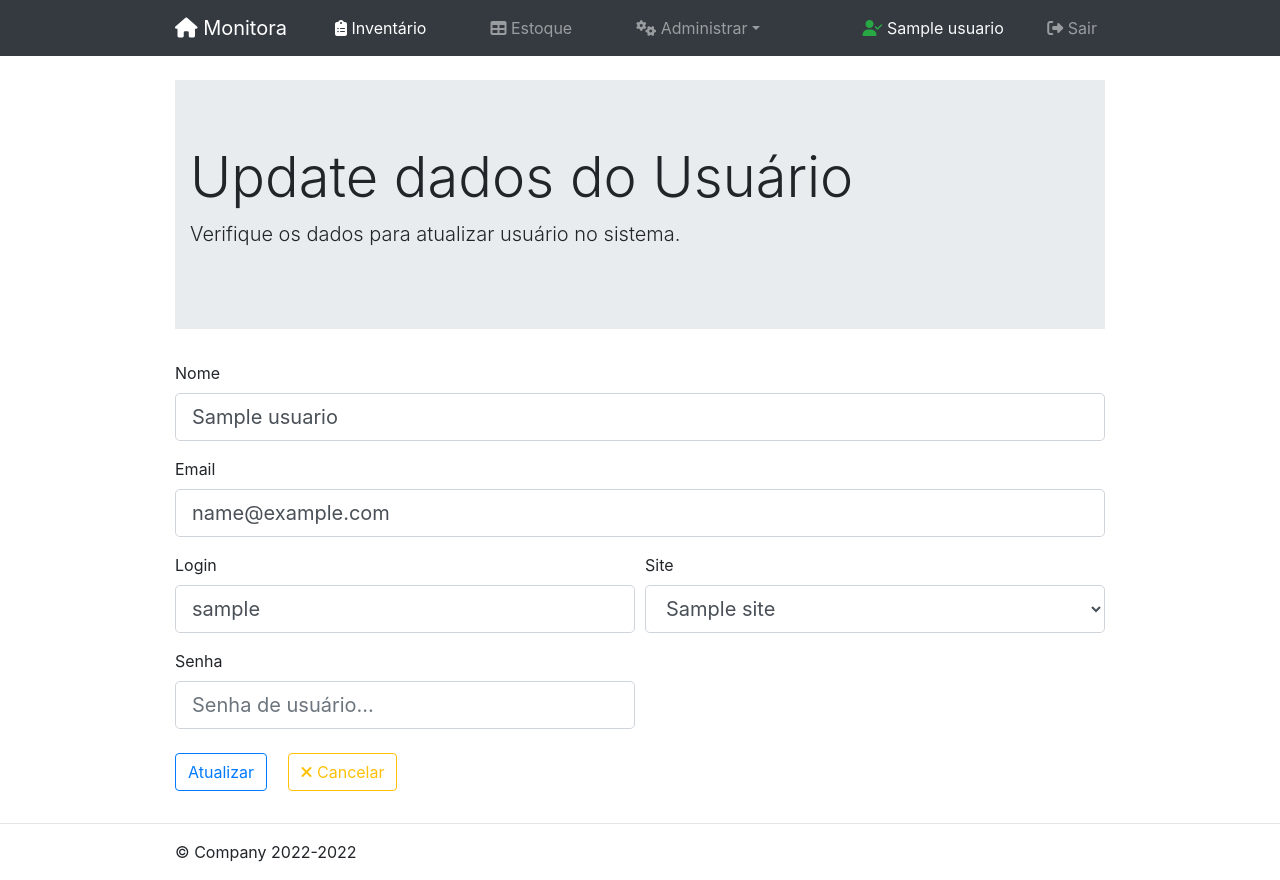
After one commit to jesiqueira/monitora, a Flask app: page /usuario/1/update in a window 1280 px wide. The commit adds this page. Run offline with Flask 2, Linux system fonts and the light colour scheme; a user stored in the database is signed in; tables that the repository leaves empty hold one stand-in row (values such as "Sample post"); some libraries are stand-ins or nearby versions.

Commit message:
Criado rota para atualizar usuário

```diff
--- a/app/controllers/users/form.py
+++ b/app/controllers/users/form.py
@@ -51,3 +51,24 @@ class CreateUserForm(FlaskForm):
         if user:
             raise ValidationError(
                 'Email já Cadastrado, escolha email diferente!')
+
+class UpdateUserForm(FlaskForm):
+    nome = StringField('Nome',  validators=[DataRequired(), Length(
+        min=4, max=40, message='Nome não corresponde aos criterios! Tem que ter entre 4 a 40 caracter.')])
+    login = StringField('Login', validators=[DataRequired(), Length(
+        min=4, max=15, message='Login não corresponde aos criterios! Tem que ter entre 4 a 15 caracter.')])
+    email = StringField('Email', validators=[DataRequired(), Email(
+        message='Verificar e-mail informado!')])
+    password = PasswordField('Senha', validators=[DataRequired(), Length(
+        min=6, max=16, message='Se atentar ao criterio, senha deve ter no mínimo 6 e no máximo 16 caracter!')])
+    confiPassword = PasswordField('Confirme a Senha', validators=[DataRequired(), EqualTo('password', message="As senhas não são iguais.")])
+    siteSelect = SelectField('Site', choices=[])
+    def __init__(self, **kwargs):
+        super().__init__(**kwargs)
+        sites = db.session.query(Site.siteNome).all()
+        listaSite = []
+        for site in sites:
+            listaSite.append(site[0])
+        self.siteSelect.choices=listaSite
+
+    submit = SubmitField('Atualizar')
--- a/app/controllers/users/routes.py
+++ b/app/controllers/users/routes.py
@@ -1,7 +1,7 @@
 from flask import render_template, flash, redirect, url_for, Blueprint, request
-from app.controllers.users.form import LoginForm, CreateUserForm
+from app.controllers.users.form import (LoginForm, CreateUserForm, UpdateUserForm)
 from app import db, bcrypt
-from app.models.bdMonitora import Usuario, Endereco, Site
+from app.models.bdMonitora import (Usuario, Endereco, Site)
 from flask_login import login_user, current_user, logout_user, login_required
 
 
@@ -66,7 +66,7 @@ def createAdmin():
 def lista_usuario():
     users = db.session.query(Usuario.id, Usuario.userNome, Usuario.login, Usuario.email, Site.siteNome).join(Usuario, Site.id == Usuario.idSite).all()
     # print(users[1].siteNome)
-    return render_template('usuario.html', title='Usuários', usuarios=users)
+    return render_template('users/usuario.html', title='Usuários', usuarios=users)
 
 @user.route('/usuario/novo',  methods=['GET', 'POST'])
 @login_required
@@ -83,4 +83,19 @@ def novo_usuario():
             flash(f'Conta criada com sucesso para: {form.nome.data}!', 'success')
         return redirect(url_for('user.lista_usuario'))
 
-    return render_template('criar_usuario.html', title='Novo usuário', form=form)
+    return render_template('users/criar_usuario.html', title='Novo usuário', form=form)
+
+@user.route('/usuario/<int:id_user>/update',  methods=['GET', 'POST'])
+@login_required
+def update_usuario(id_user):
+    user = Usuario.query.get_or_404(id_user)
+    form = UpdateUserForm()
+    if form.validate_on_submit():
+        pass
+    elif request.method == 'GET':
+        form.nome.data = user.userNome
+        form.login.data = user.login
+        form.email.data = user.email
+
+
+    return render_template('users/update_usuario.html', title='Editar usuário', legenda='Update dados do Usuário', form=form)
--- /dev/null
+++ b/app/templates/users/update_usuario.html
@@ -0,0 +1,86 @@
+{% extends 'layout2.html' %}
+{% block content %}
+  <header>
+    <div class="jumbotron jumbotron-fluid mt-4">
+      <div class="container">
+        <h1 class="display-4">{{legenda}}</h1>
+        <p class="lead">
+         Verifique os dados para atualizar usuário no sistema.
+        </p>
+      </div>
+    </div>
+  </header>
+  <main>
+    <div class="content-section mt-4">
+      <form method="POST" action="">
+        {{ form.hidden_tag() }}
+        <fieldset class="form-group">
+          <!-- <legend class="border-bottom mb-4">Cadastro usuário</legend> -->
+          <div class="form-group">
+            {{ form.nome.label(class='form-control-label') }} {% if form.nome.errors
+            %} {{ form.nome(class='form-control form-control-lg is-invalid')}}
+            <div class="invalid-feedback">
+              {% for error in form.nome.errors %}
+              <span>{{ error }}</span>
+              {% endfor %}
+            </div>
+            {% else %} {{ form.nome(class='form-control
+            form-control-lg',placeholder='Nome do site')}} {% endif %}
+          </div>
+          <div class="form-group">
+            {{ form.email.label(class='form-control-label') }} {% if form.email.errors
+            %} {{ form.email(class='form-control form-control-lg is-invalid')}}
+            <div class="invalid-feedback">
+              {% for error in form.email.errors %}
+              <span>{{ error }}</span>
+              {% endfor %}
+            </div>
+            {% else %} {{ form.email(class='form-control
+            form-control-lg',placeholder='email do site')}} {% endif %}
+          </div>
+          <div class="form-row">
+            <div class="col-6">
+              {{ form.login.label(class='form-control-label') }} {% if form.login.errors
+              %} {{ form.login(class='form-control form-control-lg is-invalid')}}
+              <div class="invalid-feedback">
+                {% for error in form.login.errors %}
+                <span>{{ error }}</span>
+                {% endfor %}
+              </div>
+              {% else %} {{ form.login(class='form-control
+              form-control-lg',placeholder='login do site')}} {% endif %}
+            </div>
+            <div class="col-6">
+              {{ form.siteSelect.label(class='form-control-label') }} {% if form.siteSelect.errors
+              %} {{ form.siteSelect(class='form-control form-control-lg is-invalid')}}
+              <div class="invalid-feedback">
+                {% for error in form.siteSelect.errors %}
+                <span>{{ error }}</span>
+                {% endfor %}
+              </div>
+              {% else %} {{ form.siteSelect(class='form-control
+              form-control-lg',placeholder='siteSelect do site')}} {% endif %}
+            </div>
+          </div>
+          <div class="form-row mt-3">
+            <div class="col-6">
+              {{ form.password.label(class='form-control-label') }} {% if form.password.errors
+              %} {{ form.password(class='form-control form-control-lg is-invalid')}}
+              <div class="invalid-feedback">
+                {% for error in form.password.errors %}
+                <span>{{ error }}</span>
+                {% endfor %}
+              </div>
+              {% else %} {{ form.password(class='form-control
+              form-control-lg',placeholder='Senha de usuário...')}} {% endif %}
+            </div>
+          </div>
+          <div class="form-group mt-4">
+            {{ form.submit(class='btn btn-outline-primary')}}
+            <a href="{{url_for('user.lista_usuario')}}" class="btn btn-outline-warning ml-3"><i class="fa-solid fa-xmark"></i> Cancelar</a>
+          </div>
+        </fieldset>
+      </form>
+    </div>
+  </main>
+{% endblock content %}
--- a/app/templates/usuario.html
+++ b/app/templates/users/usuario.html
@@ -46,7 +46,7 @@
               <td>{{user.login}}</td>
               <td>{{user.email}}</td>
               <td>{{user.siteNome}}</td>
-              <td><a class="btn btn-info" href="#" role="button"><i class="fa-solid fa-pen-to-square"></i> Editar</a></td>
+              <td><a class="btn btn-info" href="{{url_for('user.update_usuario', id_user=user.id)}}" role="button"><i class="fa-solid fa-pen-to-square"></i> Editar</a></td>
             </tr>
           {% endif %}
         {% endfor %}
```
Also changed, not shown: app/templates/users/criar_usuario.html (renamed from app/templates/criar_usuario.html).
